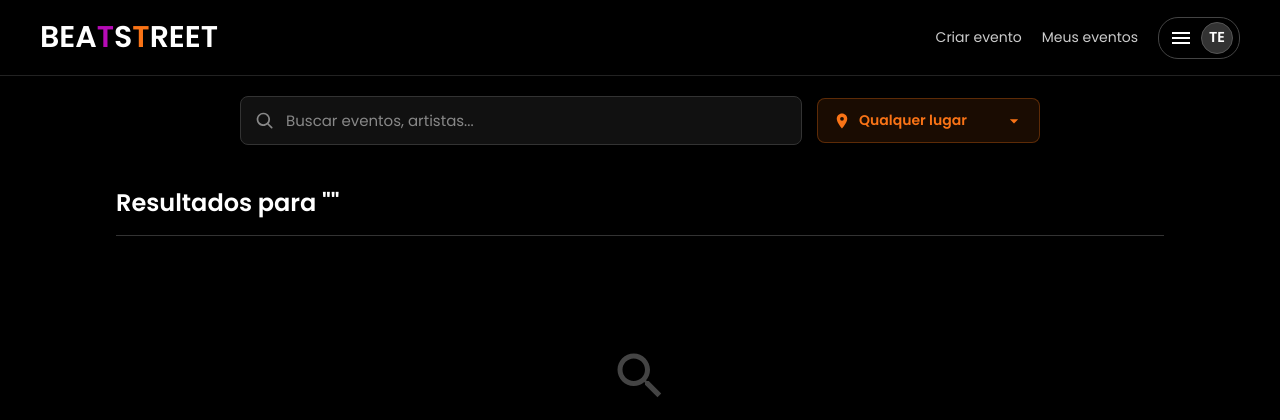
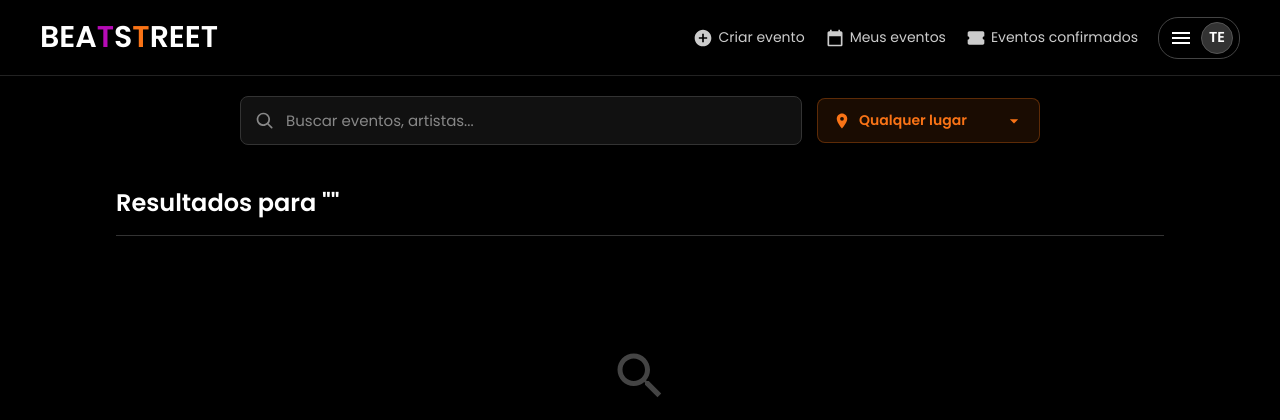
Before and after one commit to yangomestech/tcc, a PHP site: page /views/busca.php in a window 1280 px wide. Shown: the top 420 px of the page. Run offline with PHP 8.4, Linux system fonts and the light colour scheme; a user stored in the database is signed in; data comes from the database, SQL or seed files in the repository.

Commit message:
fix: simbolos esquecidos da pagina de busca

```diff
--- a/views/busca.php
+++ b/views/busca.php
@@ -97,13 +97,30 @@ try {
   </a>
   <nav class="nav-links nav-desktop">
     <?php if ($logado): ?>
-        <a href="../controllers/evento-process.php" class="nav-item">Criar evento</a>
-        <a href="../views/meus-eventos.php" class="nav-item">Meus eventos</a>
+<?php if (!empty($_SESSION['documentos_completos'])): ?>
+                      <a href="../controllers/evento-process.php" class="nav-item">
+                          <svg viewBox="0 0 24 24" width="20" height="20"><path d="M12 2C6.48 2 2 6.48 2 12s4.48 10 10 10 10-4.48 10-10S17.52 2 12 2zm5 11h-4v4h-2v-4H7v-2h4V7h2v4h4v2z" fill="currentColor"/></svg> Criar evento
+                      </a>
+                  <?php else: ?>
+                      <a href="#" class="nav-item" onclick="abrirModalDocumentos(event)">
+                          <svg viewBox="0 0 24 24" width="20" height="20"><path d="M12 2C6.48 2 2 6.48 2 12s4.48 10 10 10 10-4.48 10-10S17.52 2 12 2zm5 11h-4v4h-2v-4H7v-2h4V7h2v4h4v2z" fill="currentColor"/></svg> Criar evento
+                      </a>
+                  <?php endif; ?>
+        <a href="../views/meus-eventos.php" class="nav-item">
+          <svg viewBox="0 0 24 24" width="20" height="20"><path d="M19 4h-1V2h-2v2H8V2H6v2H5c-1.11 0-1.99.9-1.99 2L3 20c0 1.1.89 2 2 2h14c1.1 0 2-.9 2-2V6c0-1.1-.9-2-2-2zm0 16H5V10h14v10z" fill="currentColor"/></svg>
+          Meus eventos
+        </a>
+        <a href="../controllers/eventos-confirmados.php" class="nav-item">
+          <svg viewBox="0 0 24 24" width="20" height="20"><path d="M22 10V6c0-1.11-.9-2-2-2H4c-1.1 0-1.99.89-1.99 2v4c1.1 0 1.99.9 1.99 2s-.89 2-2 2v4c0 1.1.9 2 2 2h16c1.1 0 2-.9 2-2v-4c-1.1 0-2-.9-2-2s.9-2 2-2zm-2 7.74c-1.75-.8-3-2.58-3-4.74s1.25-3.94 3-4.74V6H4v2.26c1.75.8 3 2.58 3 4.74s-1.25 3.94-3 4.74V18h16v-.26z" fill="currentColor"/></svg>
+          Eventos confirmados
+        </a>
+
         <div class="user-menu-container">
           <button class="user-profile-btn" id="userMenuBtn">
-            <svg viewBox="0 0 24 24" width="24" height="24"><path d="M3 18h18v-2H3v2zm0-5h18v-2H3v2zm0-7v2h18V6H3z" fill="currentColor"/></svg>
+            <svg class="hamburger-icon" viewBox="0 0 24 24" width="24" height="24"><path d="M3 18h18v-2H3v2zm0-5h18v-2H3v2zm0-7v2h18V6H3z" fill="currentColor"/></svg>
             <div class="user-initials"><?= $initials; ?></div>
           </button>
+
           <div class="user-dropdown" id="userDropdown">
             <div class="dropdown-header">
               <div class="user-initials-large"><?= $initials; ?></div>
@@ -112,11 +129,30 @@ try {
                 <span><?= htmlspecialchars($email, ENT_QUOTES, 'UTF-8'); ?></span>
               </div>
             </div>
+
             <ul class="dropdown-list">
-              <li><a href="../controllers/logout-process.php" class="logout-link">Sair</a></li>
+              <li><a href="../views/usuario.php"><svg viewBox="0 0 24 24" width="20" height="20"><path d="M12 12c2.21 0 4-1.79 4-4s-1.79-4-4-4-4 1.79-4 4 1.79 4 4 4zm0 2c-2.67 0-8 1.34-8 4v2h16v-2c0-2.66-5.33-4-8-4z" fill="currentColor"/></svg> Minha conta</a></li>
+              <li><a href="../controllers/favoritos-process.php"><svg viewBox="0 0 24 24" width="20" height="20"><path d="M12 21.35l-1.45-1.32C5.4 15.36 2 12.28 2 8.5 2 5.42 4.42 3 7.5 3c1.74 0 3.41.81 4.5 2.09C13.09 3.81 14.76 3 16.5 3 19.58 3 22 5.42 22 8.5c0 3.78-3.4 6.86-8.55 11.54L12 21.35z" fill="currentColor"/></svg> Favoritos</a></li>
+<li>
+                  <?php if (!empty($_SESSION['documentos_completos'])): ?>
+                      <a href="../controllers/evento-process.php">
+                          <svg viewBox="0 0 24 24" width="20" height="20"><path d="M12 2C6.48 2 2 6.48 2 12s4.48 10 10 10 10-4.48 10-10S17.52 2 12 2zm5 11h-4v4h-2v-4H7v-2h4V7h2v4h4v2z" fill="currentColor"/></svg> Criar evento
+                      </a>
+                  <?php else: ?>
+                      <a href="#" onclick="abrirModalDocumentos(event)">
+                          <svg viewBox="0 0 24 24" width="20" height="20"><path d="M12 2C6.48 2 2 6.48 2 12s4.48 10 10 10 10-4.48 10-10S17.52 2 12 2zm5 11h-4v4h-2v-4H7v-2h4V7h2v4h4v2z" fill="currentColor"/></svg> Criar evento
+                      </a>
+                  <?php endif; ?>
+              </li>
+              <li><a href="#"><svg viewBox="0 0 24 24" width="20" height="20"><path d="M19 4h-1V2h-2v2H8V2H6v2H5c-1.11 0-1.99.9-1.99 2L3 20c0 1.1.89 2 2 2h14c1.1 0 2-.9 2-2V6c0-1.1-.9-2-2-2zm0 16H5V10h14v10z" fill="currentColor"/></svg> Meus eventos</a></li>
+              <li class="divider"></li>
+              <li><a href="#"><svg viewBox="0 0 24 24" width="20" height="20"><path d="M11 18h2v-2h-2v2zm1-16C6.48 2 2 6.48 2 12s4.48 10 10 10 10-4.48 10-10S17.52 2 12 2zm0 18c-4.41 0-8-3.59-8-8s3.59-8 8-8 8 3.59 8 8-3.59 8-8 8zm0-14c-2.21 0-4 1.79-4 4h2c0-1.1.9-2 2-2s2 .9 2 2c0 2-3 1.75-3 5h2c0-2.25 3-2.5 3-5 0-2.21-1.79-4-4-4z" fill="currentColor"/></svg> Suporte</a></li>
+              <li class="divider"></li>
+              <li><a href="../controllers/logout-process.php" class="logout-link"><svg viewBox="0 0 24 24" width="20" height="20"><path d="M17 7l-1.41 1.41L18.17 11H8v2h10.17l-2.58 2.58L17 17l5-5zM4 5h8V3H4c-1.1 0-2 .9-2 2v14c0 1.1.9 2 2 2h8v-2H4V5z" fill="currentColor"/></svg> Sair</a></li>
             </ul>
           </div>
         </div>
+
     <?php else: ?>
         <a href="../views/login.php" class="nav-item" style="font-weight: 600;">Entrar</a>
         <a href="../views/cadastro.php" class="nav-item" style="background: #ff5e00; color: #fff; padding: 8px 20px; border-radius: 24px; font-weight: 600;">Criar conta</a>
@@ -140,11 +176,19 @@ try {
     <svg class="chevron-icon" viewBox="0 0 24 24"><path d="M7 10l5 5 5-5z" fill="currentColor"/></svg>
 
     <ul class="location-menu" id="locationMenu">
+      <li class="location-item use-location" data-value="gps">
+        <svg viewBox="0 0 24 24" width="16" height="16"><path d="M12 8c-2.21 0-4 1.79-4 4s1.79 4 4 4 4-1.79 4-4-1.79-4-4-4zm8.94 3c-.46-4.17-3.77-7.48-7.94-7.94V1h-2v2.06C6.83 3.52 3.52 6.83 3.06 11H1v2h2.06c.46 4.17 3.77 7.48 7.94 7.94V23h2v-2.06c4.17-.46 7.48-3.77 7.94-7.94H23v-2h-2.06zM12 19c-3.87 0-7-3.13-7-7s3.13-7 7-7 7 3.13 7 7-3.13 7-7 7z" fill="currentColor"/></svg>
+        Usar minha localização atual
+      </li>
       <li class="location-item" data-value="">Qualquer lugar</li>
       <li class="location-item" data-value="SP">São Paulo (SP)</li>
+      <li class="location-item" data-value="SC">Santa Catarina (SC)</li>
       <li class="location-item" data-value="RJ">Rio de Janeiro (RJ)</li>
+      <li class="location-item" data-value="PR">Paraná (PR)</li>
+      <li class="location-item" data-value="MG">Minas Gerais (MG)</li>
     </ul>
   </div>
+
   <button type="submit" style="display: none;">Buscar</button>
 </form>
 
```
